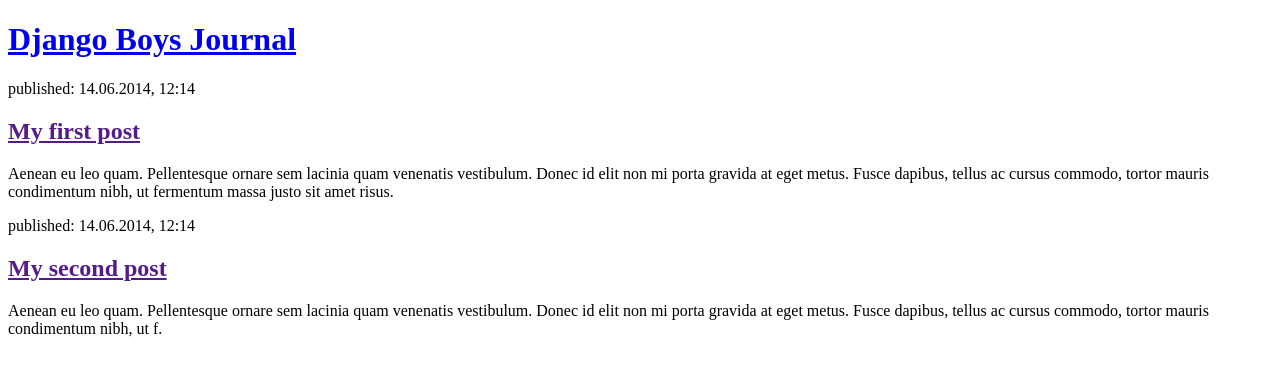
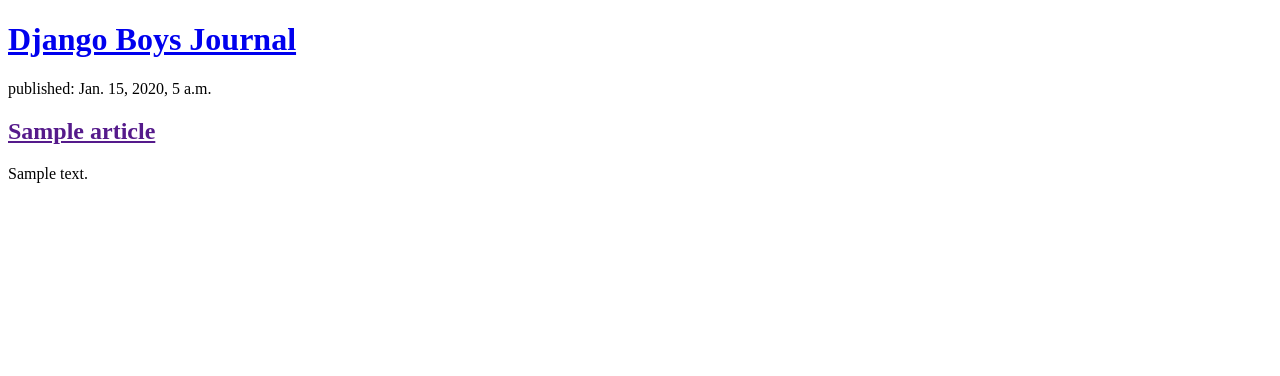
Before and after one commit to amoralesamaro/my_djnago_site, a Django app: page / in a window 1280 px wide. Shown: the top 376 px of the page. Run offline with Django 3.2, Linux system fonts and the light colour scheme; tables that the repository leaves empty hold one stand-in row (values such as "Sample post").

Commit message:
Modified templates post from database.

```diff
--- a/article/templates/article/post_list.html
+++ b/article/templates/article/post_list.html
@@ -10,20 +10,14 @@
         <h1><a href="/">Django Boys Journal</a></h1>
     </header>
 
+    {% for article in articles %}
     <article>
-        <time>published: 14.06.2014, 12:14</time>
-        <h2><a href="">My first post</a></h2>
-        <p>Aenean eu leo quam. Pellentesque ornare sem lacinia quam venenatis vestibulum. Donec id elit non mi porta
-            gravida at eget metus. Fusce dapibus, tellus ac cursus commodo, tortor mauris condimentum nibh, ut fermentum
-            massa justo sit amet risus.</p>
+        <time>published: {{ article.published_date }}</time>
+        <h2><a href="">{{ article.title }}</a></h2>
+        <p>{{ article.text|linebreaksbr }}</p>
     </article>
+    {% endfor %}
 
-    <article>
-        <time>published: 14.06.2014, 12:14</time>
-        <h2><a href="">My second post</a></h2>
-        <p>Aenean eu leo quam. Pellentesque ornare sem lacinia quam venenatis vestibulum. Donec id elit non mi porta
-            gravida at eget metus. Fusce dapibus, tellus ac cursus commodo, tortor mauris condimentum nibh, ut f.</p>
-    </article>
 </body>
 
 </html>
--- a/article/views.py
+++ b/article/views.py
@@ -1,7 +1,12 @@
 from django.shortcuts import render
+from django.utils import timezone
+from .models import Article
 
 # Create your views here.
 
 
 def post_list(request):
-    return render(request, "article/post_list.html", {})
+    articles = Article.objects.filter(published_date__lte=timezone.now()).order_by(
+        "published_date"
+    )
+    return render(request, "article/post_list.html", {"articles": articles})
```
